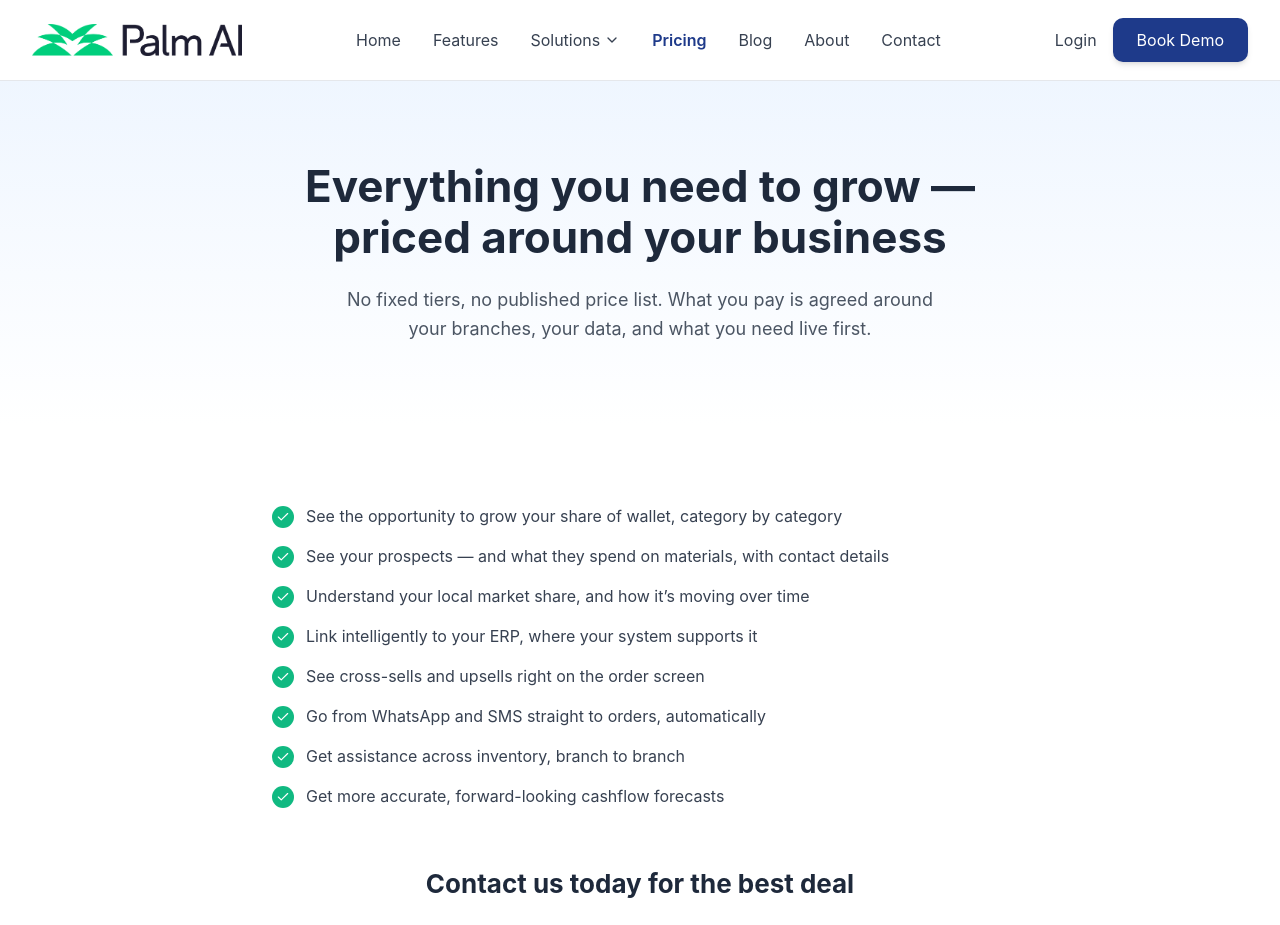
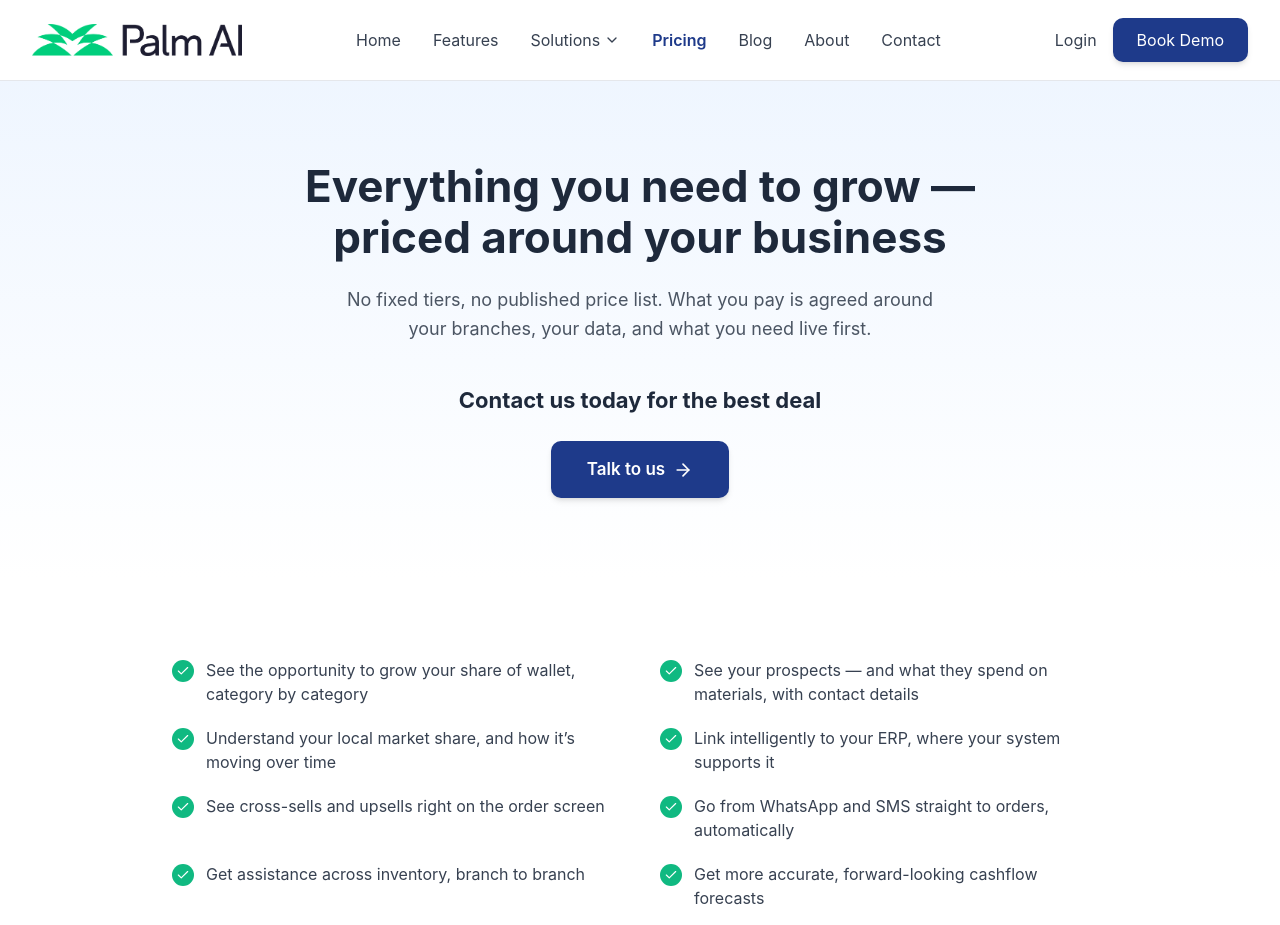
Before and after one commit to jonnypritch/shareofwallet, a React (Vite) app: page /pricing in a window 1280 px wide. Shown: the top 925 px of the page. Built offline with nearby package versions, Linux system fonts and the light colour scheme.

Commit message:
Pricing page: move CTA above the fold, capabilities into two columns

```diff
--- a/src/app/pages/PricingPage.tsx
+++ b/src/app/pages/PricingPage.tsx
@@ -14,7 +14,7 @@ const CAPABILITIES = [
 export function PricingPage() {
   return (
     <div className="min-h-screen bg-white">
-      {/* Hero */}
+      {/* Hero — CTA above the fold */}
       <div className="bg-gradient-to-b from-blue-50 to-white py-20">
         <div className="max-w-[1440px] mx-auto px-8">
           <div className="max-w-[760px] mx-auto text-center">
@@ -25,35 +25,17 @@ export function PricingPage() {
               Everything you need to grow — priced around your business
             </h1>
             <p
-              className="max-w-[600px] mx-auto"
+              className="max-w-[600px] mx-auto mb-10"
               style={{ fontSize: '18px', color: '#4b5563', lineHeight: '1.6' }}
             >
               No fixed tiers, no published price list. What you pay is
               agreed around your branches, your data, and what you need live
               first.
             </p>
-          </div>
-        </div>
-      </div>
 
-      {/* Capability recap */}
-      <div className="py-20 bg-white">
-        <div className="max-w-[800px] mx-auto px-8">
-          <div className="space-y-4 mb-14">
-            {CAPABILITIES.map((item) => (
-              <div key={item} className="flex items-start gap-3">
-                <div className="bg-[#10b981] rounded-full p-1 mt-0.5 flex-shrink-0">
-                  <Check className="w-3.5 h-3.5 text-white" />
-                </div>
-                <span style={{ fontSize: '16px', color: '#374151', lineHeight: '1.5' }}>{item}</span>
-              </div>
-            ))}
-          </div>
-
-          <div className="text-center">
             <h2
               className="mb-6"
-              style={{ fontSize: '26px', fontWeight: '700', color: '#1e293b' }}
+              style={{ fontSize: '22px', fontWeight: '700', color: '#1e293b' }}
             >
               Contact us today for the best deal
             </h2>
@@ -68,6 +50,22 @@ export function PricingPage() {
           </div>
         </div>
       </div>
+
+      {/* Capability recap — two columns */}
+      <div className="py-20 bg-white">
+        <div className="max-w-[1000px] mx-auto px-8">
+          <div className="grid grid-cols-1 md:grid-cols-2 gap-x-10 gap-y-5">
+            {CAPABILITIES.map((item) => (
+              <div key={item} className="flex items-start gap-3">
+                <div className="bg-[#10b981] rounded-full p-1 mt-0.5 flex-shrink-0">
+                  <Check className="w-3.5 h-3.5 text-white" />
+                </div>
+                <span style={{ fontSize: '16px', color: '#374151', lineHeight: '1.5' }}>{item}</span>
+              </div>
+            ))}
+          </div>
+        </div>
+      </div>
     </div>
   );
 }
```
